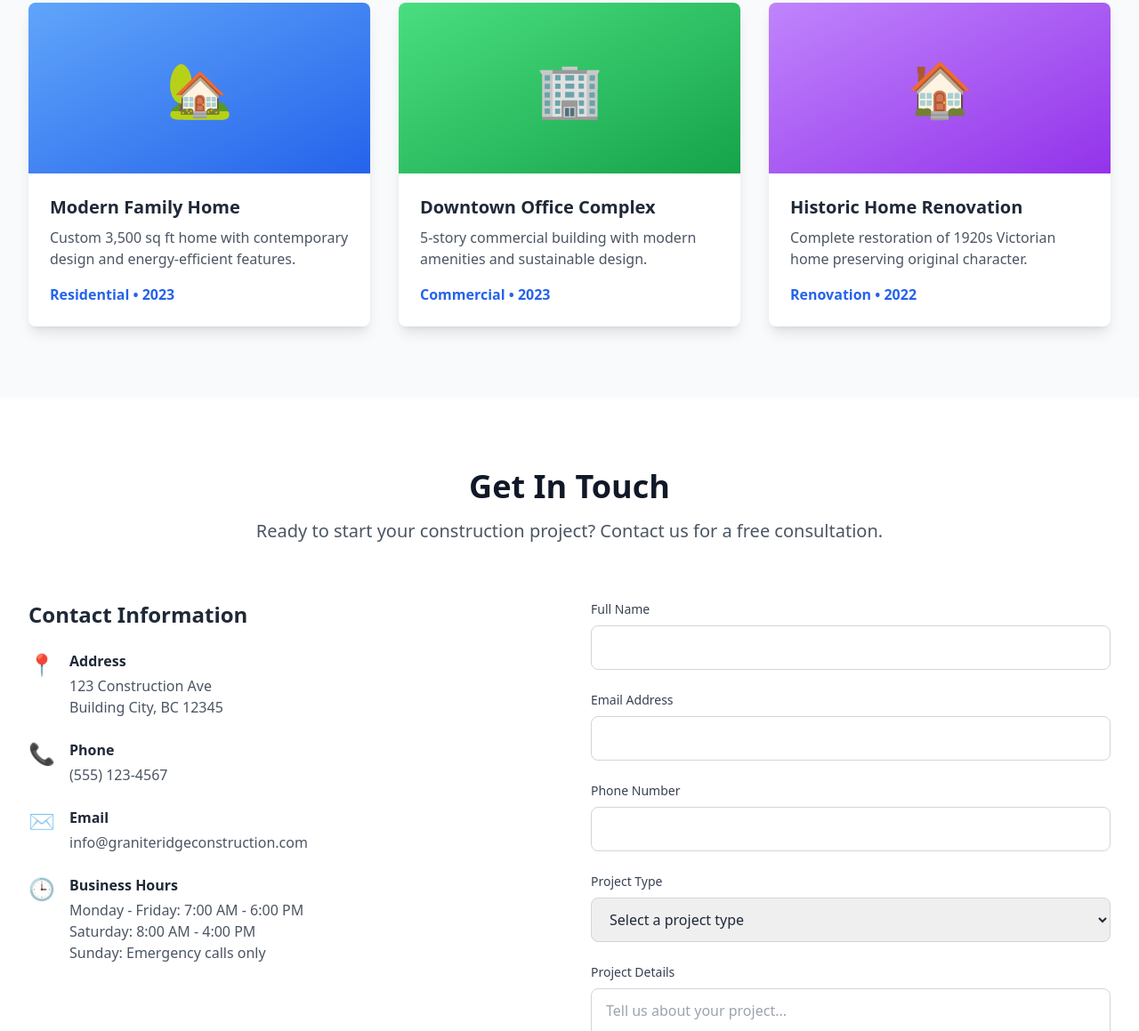
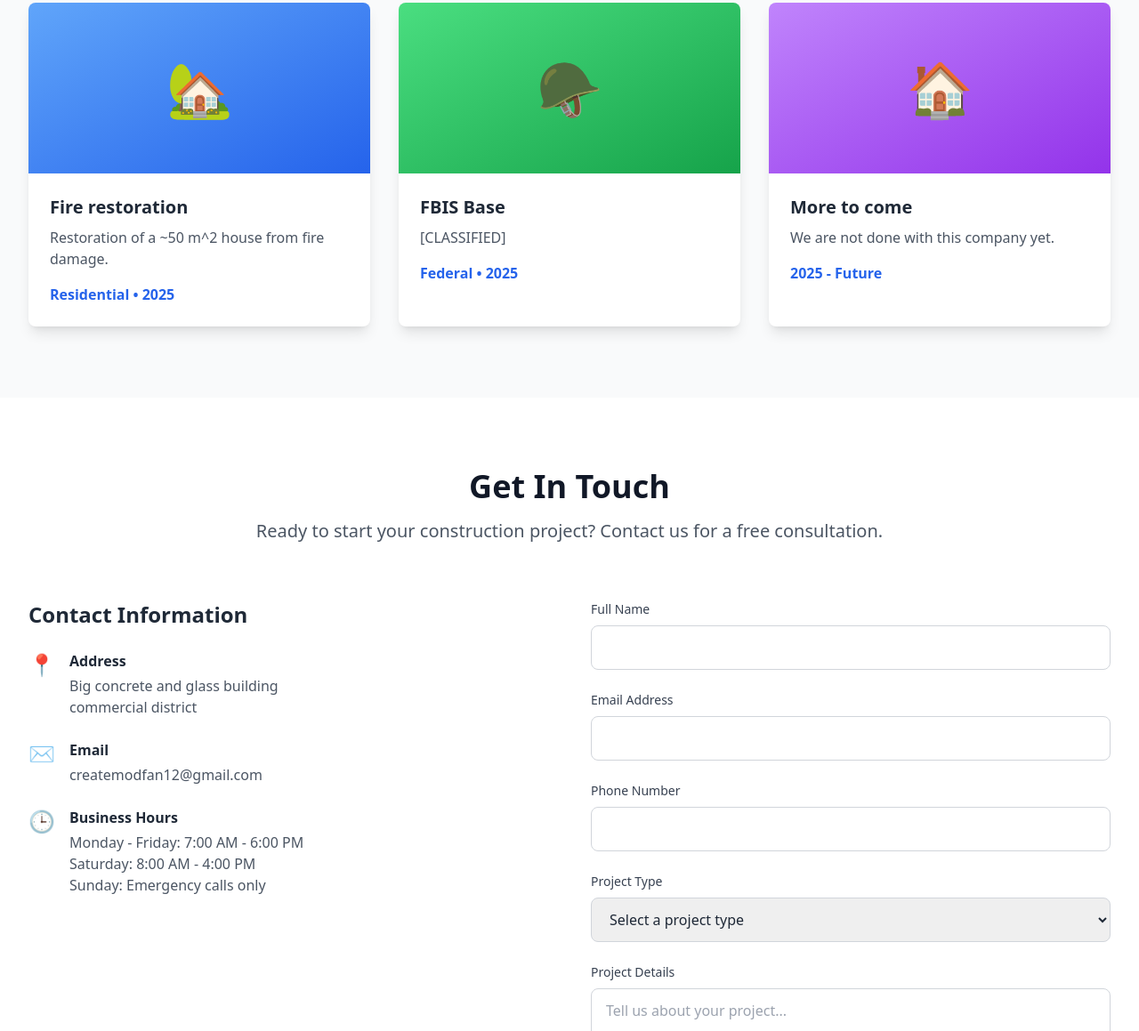
Before and after one commit to ctbe-team/ctbe-team.github.io, a plain HTML site: page co/granite-ridge/index.html in a window 1280 px wide. Shown: the part 2513-3672 px from the top of the page at 89% size. Drawn offline with nearby package versions, Linux system fonts and the light colour scheme.

Commit message:
Update index.html

```diff
--- a/co/granite-ridge/index.html
+++ b/co/granite-ridge/index.html
@@ -123,15 +123,15 @@
             <div class="grid grid-cols-1 lg:grid-cols-2 gap-12 items-center">
                 <div>
                     <h2 class="text-4xl font-bold text-gray-900 mb-6">About Granite Ridge Construction</h2>
-                    <p class="text-lg text-gray-600 mb-6">With over 15 years of experience in the construction industry, Granite Ridge Construction has built a reputation for excellence, reliability, and superior craftsmanship. We pride ourselves on delivering projects that exceed expectations while maintaining the highest safety standards.</p>
+                    <p class="text-lg text-gray-600 mb-6">With over 0.1 years of experience in the construction industry, Granite Ridge Construction has built a reputation for excellence, reliability, and superior craftsmanship. We pride ourselves on delivering projects that exceed expectations while maintaining the highest safety standards.</p>
                     <p class="text-lg text-gray-600 mb-8">Our team of skilled professionals is committed to bringing your vision to life, whether it's a custom home, commercial building, or renovation project. We use only the finest materials and latest construction techniques to ensure lasting quality.</p>
                     <div class="grid grid-cols-2 gap-6">
                         <div class="text-center">
-                            <div class="text-3xl font-bold text-blue-600 mb-2">500+</div>
+                            <div class="text-3xl font-bold text-blue-600 mb-2">1+</div>
                             <div class="text-gray-600">Projects Completed</div>
                         </div>
                         <div class="text-center">
-                            <div class="text-3xl font-bold text-blue-600 mb-2">15+</div>
+                            <div class="text-3xl font-bold text-blue-600 mb-2">0.1+</div>
                             <div class="text-gray-600">Years Experience</div>
                         </div>
                     </div>
@@ -159,6 +159,10 @@
                             <span class="text-blue-600 mr-3">✓</span>
                             <span>24/7 customer support and communication</span>
                         </li>
+                        <li class="flex items-start">
+                            <span class="text-blue-600 mr-3">✓</span>
+                            <span>Partnered with the offcial Home Insurance Program</span>
+                        </li>
                     </ul>
                 </div>
             </div>
@@ -178,19 +182,19 @@
                         <span class="text-white text-6xl">🏡</span>
                     </div>
                     <div class="p-6">
-                        <h3 class="text-xl font-bold mb-2">Modern Family Home</h3>
-                        <p class="text-gray-600 mb-4">Custom 3,500 sq ft home with contemporary design and energy-efficient features.</p>
-                        <span class="text-blue-600 font-semibold">Residential • 2023</span>
+                        <h3 class="text-xl font-bold mb-2">Fire restoration</h3>
+                        <p class="text-gray-600 mb-4">Restoration of a ~50 m^2 house from fire damage.</p>
+                        <span class="text-blue-600 font-semibold">Residential • 2025</span>
                     </div>
                 </div>
                 <div class="bg-white rounded-lg shadow-lg overflow-hidden hover:shadow-xl transition duration-300">
                     <div class="h-48 bg-gradient-to-br from-green-400 to-green-600 flex items-center justify-center">
-                        <span class="text-white text-6xl">🏢</span>
+                        <span class="text-white text-6xl">🪖</span>
                     </div>
                     <div class="p-6">
-                        <h3 class="text-xl font-bold mb-2">Downtown Office Complex</h3>
-                        <p class="text-gray-600 mb-4">5-story commercial building with modern amenities and sustainable design.</p>
-                        <span class="text-blue-600 font-semibold">Commercial • 2023</span>
+                        <h3 class="text-xl font-bold mb-2">FBIS Base</h3>
+                        <p class="text-gray-600 mb-4">[CLASSIFIED]</p>
+                        <span class="text-blue-600 font-semibold">Federal • 2025</span>
                     </div>
                 </div>
                 <div class="bg-white rounded-lg shadow-lg overflow-hidden hover:shadow-xl transition duration-300">
@@ -198,9 +202,9 @@
                         <span class="text-white text-6xl">🏠</span>
                     </div>
                     <div class="p-6">
-                        <h3 class="text-xl font-bold mb-2">Historic Home Renovation</h3>
-                        <p class="text-gray-600 mb-4">Complete restoration of 1920s Victorian home preserving original character.</p>
-                        <span class="text-blue-600 font-semibold">Renovation • 2022</span>
+                        <h3 class="text-xl font-bold mb-2">More to come</h3>
+                        <p class="text-gray-600 mb-4">We are not done with this company yet.</p>
+                        <span class="text-blue-600 font-semibold">2025 - Future</span>
                     </div>
                 </div>
             </div>
@@ -222,21 +226,14 @@
                             <span class="text-blue-600 text-2xl mr-4">📍</span>
                             <div>
                                 <h4 class="font-semibold mb-1">Address</h4>
-                                <p class="text-gray-600">123 Construction Ave<br>Building City, BC 12345</p>
-                            </div>
-                        </div>
-                        <div class="flex items-start">
-                            <span class="text-blue-600 text-2xl mr-4">📞</span>
-                            <div>
-                                <h4 class="font-semibold mb-1">Phone</h4>
-                                <p class="text-gray-600">(555) 123-4567</p>
+                                <p class="text-gray-600">Big concrete and glass building<br>commercial district</p>
                             </div>
                         </div>
                         <div class="flex items-start">
                             <span class="text-blue-600 text-2xl mr-4">✉️</span>
                             <div>
                                 <h4 class="font-semibold mb-1">Email</h4>
-                                <p class="text-gray-600">info@graniteridgeconstruction.com</p>
+                                <p class="text-gray-600">createmodfan12@gmail.com</p>
                             </div>
                         </div>
                         <div class="flex items-start">
```
